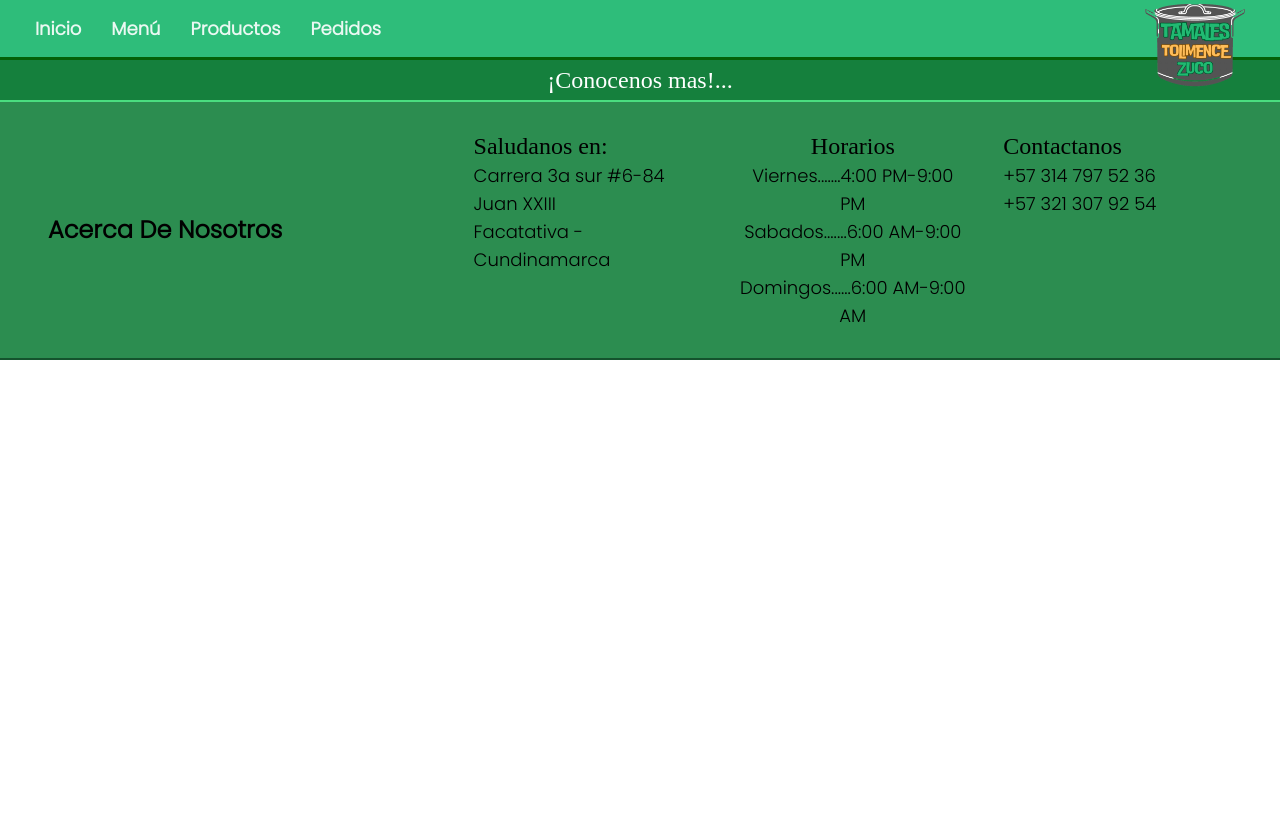
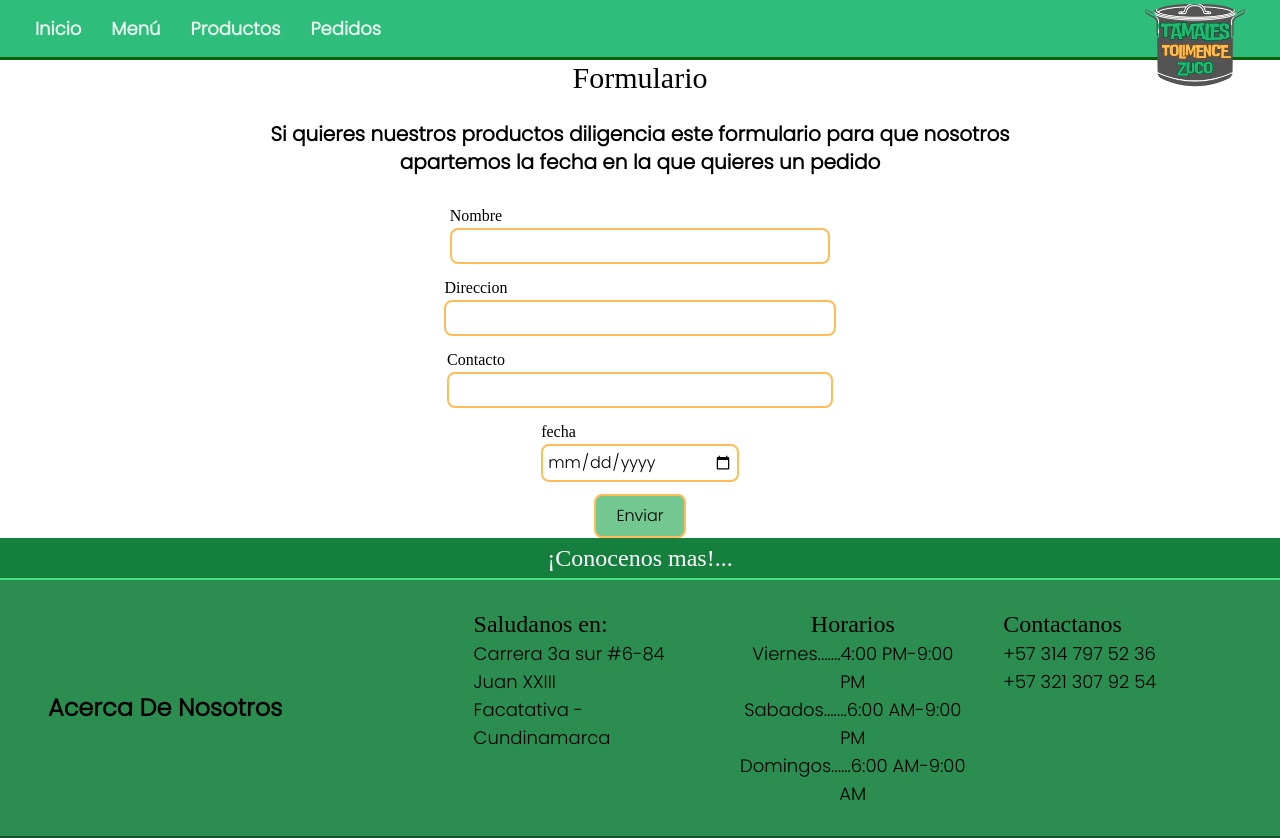
Before and after one commit to alejitha15/Tamales-Zuco, a React (Vite) app: page /Pedidos in a window 1280 px wide. Before the commit the page ends 800 px from the top, so only its background shows below. Built offline with nearby package versions, Linux system fonts and the light colour scheme; a web font is replaced by a local one.

Commit message:
locate the menu

```diff
--- a/src/Components/Menu/Carta.jsx
+++ b/src/Components/Menu/Carta.jsx
@@ -5,13 +5,18 @@ import Dos from '../../assets/Menu_Dos.png'
 const Carta = () => {
   return (
     <div>
-    <div className=' flex justify-center items-center pt-10'>
-      <p className=' font-Titulo font-bold text-6xl'>Menú</p>
-    </div>
-    <div className='grid my-10 mt-10 md:grid-cols-2 gap-3 mx-4 '>
-      <img className=' rounded-2xl border-2 md:p-6 lg:mx-32 border-verde' src={Uno} alt='' width={500} />
-      <img className=' rounded-2xl border-2 md:p-6 lg:mx-10 border-verde' src={Dos} alt='' width={500}/>
-    </div>
+      <div className=' flex justify-center items-center pt-10'>
+        <p className=' font-Titulo font-bold text-4xl md:text-6xl lg:text-7xl'>Menú</p>
+      </div>
+
+      <div className='grid md:grid-cols-2 gap-3 mt-12 mx-4'>
+        <div className='grid  justify-center items-center '>
+          <img className=' rounded-2xl border-2 md:p-6 border-verde' src={Uno} alt='' width={550} />
+        </div>
+        <div className='grid justify-center items-center'>
+          <img className=' rounded-2xl border-2 md:p-6 border-verde' src={Dos} alt='' width={550} />
+        </div>
+      </div>
     </div>
   )
 }
--- a/src/Components/Pedidos/Formulario.jsx
+++ b/src/Components/Pedidos/Formulario.jsx
@@ -1,11 +1,74 @@
-import React from 'react'
+import React, { useState } from "react";
 
 const Formulario = () => {
+  const [formValues, setFormValues] = useState({
+    nombre: "",
+    direccion: "",
+    contacto: "",
+    fecha: "",
+  });
+
+  const handleInputChange = (e) => {
+    setFormValues({
+      ...formValues,
+      [e.target.name]: e.target.value,
+    });
+  };
+
+  const enviarFormulario = (e) => {
+    e.preventDefault();
+    const mensaje = `Hola, mi nombre es ${formValues.nombre}. Quiero hacer un pedido para la fecha ${formValues.fecha}. Mi dirección es ${formValues.direccion} y mi contacto es ${formValues.contacto}.`;
+    const telefono = "+573172545680"; // Reemplazar con el número de teléfono de WhatsApp
+    const enlace = `https://wa.me/${telefono}?text=${encodeURIComponent(mensaje)}`;
+    window.open(enlace);
+  };
+
   return (
     <div>
+      <h2 className="flex justify-center font-Titulo text-3xl">Formulario</h2>
+      <br />
+      <p className=" text-center font-Texto text-xl md:px-44 md:mx-20 font-semibold mb-7">
+        Si quieres nuestros productos diligencia este formulario para que nosotros apartemos la fecha en la que quieres un pedido
+      </p>
+      <form className="flex justify-center items-center flex-col gap-3 rounded-2xl font-Texto Border-2 border-verde w-full ">
+        <div>
+          <label className=" font-Titulo">Nombre</label>
+          <input
+            type="text"
+            name="nombre"
+            className="p-1 border-2 border-Amarillo w-full rounded-lg"
+            value={formValues.nombre}
+            onChange={handleInputChange}
+          />
+        </div>
+        <div>
+          <label className="font-Titulo">Direccion</label>
+          <input
+            type="text"
+            name="direccion"
+            className="p-1 border-2 border-Amarillo w-full rounded-lg"
+            value={formValues.direccion}
+            onChange={handleInputChange}
+          />
+        </div>
+        <div>
+          <label className="font-Titulo">Contacto</label>
+          <input
+            type="text"
+            name="contacto"
+            className="p-1 border-2 border-Amarillo w-full rounded-lg"
+            value={formValues.contacto}
+            />
+            </div>
+        <div>
+          <label className="font-Titulo">fecha</label>
+          <input type="Date"  className="p-1 border-2 border-Amarillo w-full rounded-lg"/>
+        </div>
+        <button className="p-2 px-5 rounded-lg border-2 border-Amarillo bg-green-600/60">Enviar</button>
+      </form>
+    </div>
 
-    </div>
-  )
-}
+  );
+};
 
-export default Formulario
+export default Formulario;
--- a/src/Pages/Menu.jsx
+++ b/src/Pages/Menu.jsx
@@ -8,6 +8,7 @@ const Menu = () => {
     <div>
       <Navbar/>
       <Carta />
+      <br/>
       <Footer />
     </div>
   )
--- a/src/Pages/Pedidos.jsx
+++ b/src/Pages/Pedidos.jsx
@@ -1,11 +1,13 @@
 import React from 'react'
 import Navbar from '../Components/Inicio/Navbar'
 import Footer from '../Components/Inicio/Footer'
+import Formulario from '../Components/Pedidos/Formulario'
 
 const Pedidos = () => {
   return (
     <div>
       <Navbar/>
+      <Formulario />
       <Footer/>
     </div>
   )
```
